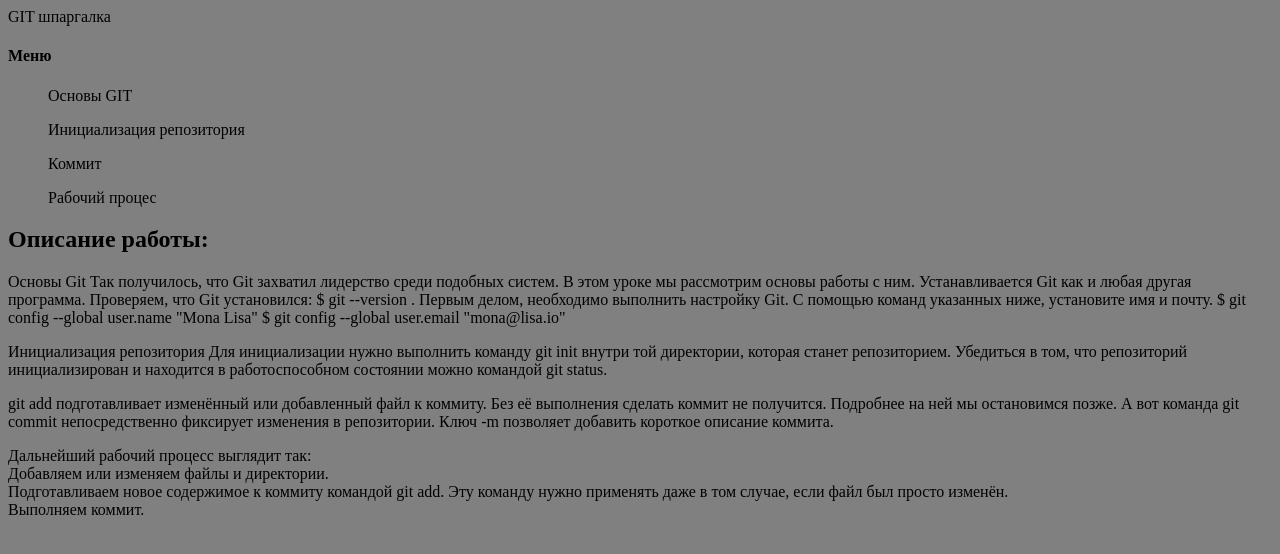
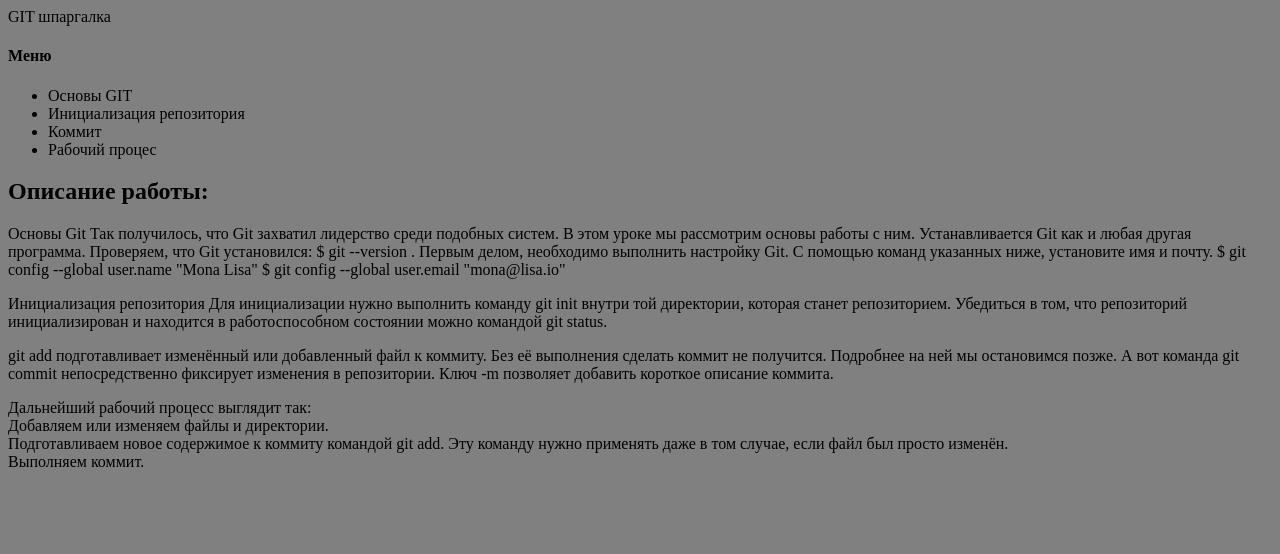
Before and after one commit to AlexMitushkin/HW1, a plain HTML site: page index.html in a window 1280 px wide. Drawn offline with Linux system fonts and the light colour scheme.

Commit message:
text new

```diff
--- a/index.html
+++ b/index.html
@@ -11,17 +11,11 @@
     <div class="sidebar">
       <h4>Меню</h4>
       <ul>
-        Основы GIT
-      </ul>
-      <ul>
-        Инициализация репозитория
-      </ul>
-      <ul>
-        Коммит
-      </ul>
-      <ul>
-        Рабочий процес
-      </ul>
+        <li>Основы GIT</li>
+        <li>Инициализация репозитория</li>
+        <li>Коммит</li>
+        <li> Рабочий процес</li>
+
     </div>
     <div class="sidebar1">
       <h2>Описание работы:</h2>
```
